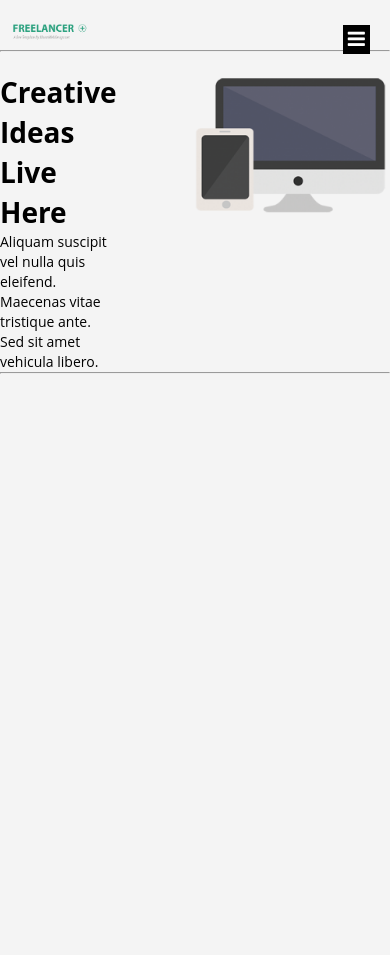
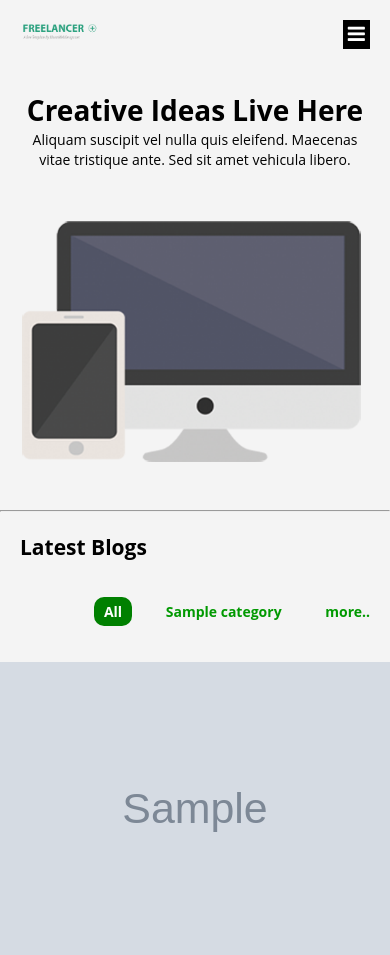
Before and after one commit to Le-Fu/myweb, a CodeIgniter app: template application/views/index.php in a window 390 px wide. Before the commit the page ends 374 px from the top, so only its background shows below. Run offline with CodeIgniter, Linux system fonts and the light colour scheme; the template is opened without the code that fills it: most values are stand-ins (such as "Sample title", 1, 10 or a date in 2020); grey boxes marked "Sample" are stand-in pictures.

Commit message:
add blog database

```diff
--- a/application/config/database.php
+++ b/application/config/database.php
@@ -51,7 +51,7 @@ $active_record = TRUE;
 $db['default']['hostname'] = 'localhost';
 $db['default']['username'] = 'root';
 $db['default']['password'] = '';
-$db['default']['database'] = '';
+$db['default']['database'] = 'myweb';
 $db['default']['dbdriver'] = 'mysql';
 $db['default']['dbprefix'] = '';
 $db['default']['pconnect'] = TRUE;
--- a/application/views/header.php
+++ b/application/views/header.php
@@ -22,7 +22,6 @@
                 </li>
             </ul>
         </div>
-        <hr>
 <!--        <div class="clearfix"> </div>-->
     </div>
 </div>
--- a/application/views/index.php
+++ b/application/views/index.php
@@ -33,11 +33,45 @@ Smartphone Compatible web template, free webdesigns for Nokia, Samsung, LG, Sony
             <hr>
         </div>
     </div>
-    <div id="works">
+    <div id="blog">
+        <div class="wrapper">
+            <div class="blog-top">
+                <h2>Latest Blogs</h2>
+                <ul class="blog-cate">
+                    <li><a href="" class="active">All</a></li>
+                    <?php
+                        foreach($categories as $category){
+                    ?>
+                            <li><a href=""><?php echo $category -> cate_name?></a></li>
+                    <?php
+                        }
+                    ?>
+                    <li><a href="blog.php">more..</a></li>
+                </ul>
+                <div class="clearfix"></div>
+            </div>
 
+            <ul class="blog-list">
+                <?php
+                    foreach ( $blogs as $blog) {
+                ?>
+                        <li class="blog-li">
+                            <a href="">
+                                <img src="<?php echo $blog -> img?>" alt="">
+                                <div class="mask">
+                                    <h3 class="blog-title"><?php echo $blog -> title?></h3>
+                                    <span class="view-more">view more</span>
+                                </div>
+                            </a>
+                        </li>
+                <?php
+                    }
+                ?>
+            </ul>
+        </div>
     </div>
     <div id="service"></div>
     <div id="meet"></div>
-    <div id="footer"></div>
+    <?php include 'footer.php'?>
 </body>
 </html>
--- a/css/index.css
+++ b/css/index.css
@@ -2,19 +2,174 @@
 #banner{
     margin-top: 2rem;
 }
-#banner-content{
-    float: left;
-    /*padding: 12rem 0 0;*/
-    max-width: 30%;
+#banner-content {
+    position: absolute;
+    top: 50%;
+    transform: translateY(-50%);
+    padding: 2rem;
+    max-width: 40%;
 }
 #tv{
+    padding: 2rem;
     float: right;
     max-width: 50%;
 }
 #tv img{
     width: 100%;
 }
-/*------------works-css-------------------*/
-#works{
-    margin-top: 2rem;
+/*------------blog-top-css-------------------*/
+#blog .blog-top h2{
+    float: left;
+    padding: 2rem;
 }
+#blog .blog-cate{
+    float: right;
+}
+#blog .blog-cate li{
+    display: inline-block;
+    padding: 2rem 1rem;
+}
+#blog .blog-cate li a{
+    padding:0.5rem 1rem;
+    border-radius: 1rem;
+    color: #009900;
+    font-weight: bold;
+}
+#blog .blog-cate li a.active{
+    background-color: green;
+    color: #ffffff;
+}
+
+#blog .blog-cate li a:hover {
+    background-color: green;
+    color: #ffffff;
+}
+/*------------blog-list-css-------------------*/
+#blog .blog-li{
+    position: relative;
+    line-height:0;
+    float: left;
+    width: 32%;
+    margin-top:2rem;
+    margin-right:2%;
+    overflow: hidden;
+}
+#blog .blog-li:nth-child(3n){
+    margin-right:0;
+}
+#blog .blog-li img{
+    width: 100%;
+    display: inline-block;
+}
+#blog .mask{
+    position: absolute;
+    top:0;
+    left:0;
+    width: 100%;
+    height: 100%;
+    transform: translateX(-100%);
+    background: rgba(39, 159, 124, 0.6);
+    transition: transform 0.4s ease-in;
+}
+#blog .blog-title{
+    position: absolute;
+    top: 35%;
+    left:50%;
+    transform: translate(-50%);
+    font-size: 2rem;
+    color: #ffffff;
+}
+#blog .view-more{
+    position: absolute;
+    top: 50%;
+    left:50%;
+    transform: translate(-50%);
+    padding: 2rem 2rem;
+    border-radius: 8px;
+    color: #ffffff;
+    background-color: #000;
+}
+#blog .blog-li:hover .mask{
+    transform: translateX(0);
+}
+
+/*-----------media-query-----------------*/
+@media (max-width: 767px) {
+    #blog .blog-li:nth-child(3n){
+        margin-right:2%;
+    }
+    #blog .blog-li{
+        width: 49%;
+        margin-top:2rem;
+        margin-right:2%;
+    }
+    #blog .blog-li:nth-child(2n){
+        margin-right:0;
+    }
+
+}
+
+@media (max-width: 480px) {
+    #blog .blog-li:nth-child(2n){
+        margin-right:0;
+    }
+    #blog .blog-li{
+        width: 100%;
+        margin-top:2rem;
+    }
+}
+
+
+
+
+
+
+
+
+
+
+
+
+
+
+
+
+
+
+
+
+
+
+
+
+
+
+
+
+
+
+
+
+
+
+
+/*------------media-query-----------------*/
+@media (max-width: 767px) {
+
+}
+
+@media (max-width: 480px) {
+    #banner-content{
+        float: none;
+        max-width: 100%;
+        text-align: center;
+        position: relative;
+        top:0;
+        transform: translateY(0);
+    }
+
+    #tv{
+        float: none;
+        max-width: 100%;
+    }
+}
--- a/css/style.css
+++ b/css/style.css
@@ -17,7 +17,7 @@ html{
     font-size: 10px;
 }
 .wrapper{
-    width: 80%;
+    width: 85%;
     margin: 0 auto;
     position: relative;
 }
@@ -35,12 +35,12 @@ body{
 }
 /*----------header-css------------------*/
 #header {
-    margin-top: 4.4rem;
+    margin-top: 4rem;
 }
 /*--------logo---------*/
 #header .logo{
     width: 20%;
-    padding-left:1rem;
+    padding-left:2rem;
     display: inline-block;
 }
 .logo a img{
@@ -56,12 +56,10 @@ body{
 #nav ul{
     text-align: center;
 }
-
 #nav ul li {
     display: inline-block;
     padding: 2rem;
 }
-
 #nav ul li a {
     color: #000;
     font-weight: bold;
@@ -115,17 +113,16 @@ body{
     width: 0;
     height: 2.2rem;
     position: absolute;
-    right: 3.5rem;
+    right: 4.5rem;
     border: 0;
     outline: none;
     background-color: #279f7c;
 }
-
 #search  .search-btn{
     width: 3rem;
     height: 2.2rem;
     position: absolute;
-    right: 0;
+    right: 1rem;
     background: url(../img/search.png) no-repeat 0 -4px;
     cursor: pointer;
 }
@@ -150,28 +147,25 @@ body{
         width: 100%;
         background-color: #000;
     }
-
     #nav ul li{
         text-align: center;
         display: block;
         padding: 1rem;
     }
-
     #nav ul li a{
         color: #fff;
     }
+
     #search {
         width: 100%;
         display: inline-block;
         position: relative;
     }
-
     #search input{
         top: -2.2rem;
         width: 30%;
         right: 35%;
     }
-
     #search .search-btn{
         top: -2.2rem;
         right: 30%;
@@ -198,14 +192,11 @@ body{
     #nav:target .close{
         display: block;
     }
-    #nav:target .open{
-        display: none;
-    }
 }
 
 @media (max-width: 480px) {
     #nav .toggle-btn {
-        top: 0.5rem;
+        top: 0rem;
     }
 
     #search .search-btn{
```
Also changed, not shown: application/controllers/welcome.php (+8 -19 lines), application/models/blog_category_model.php (added, +10 -0 lines), application/models/blog_model.php (added, +11 -0 lines), application/views/blog.php (added, +66 -0 lines), application/views/blog_detail.php (added), application/views/footer.php (added), css/blog.css (added), img/detail.jpg (added).
